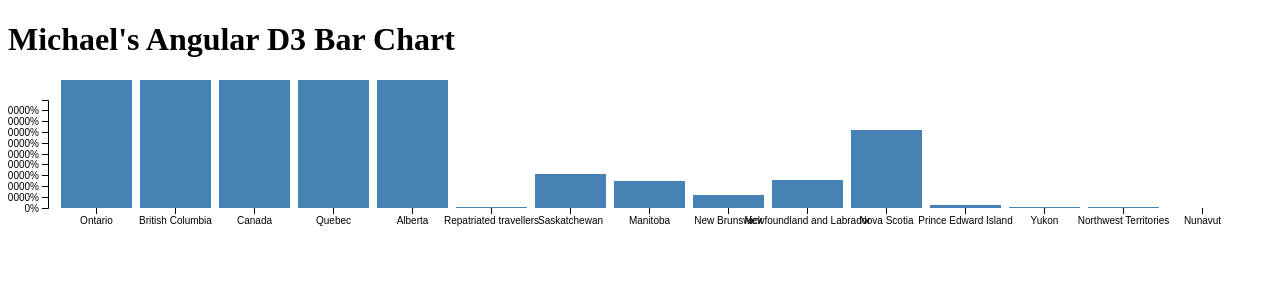
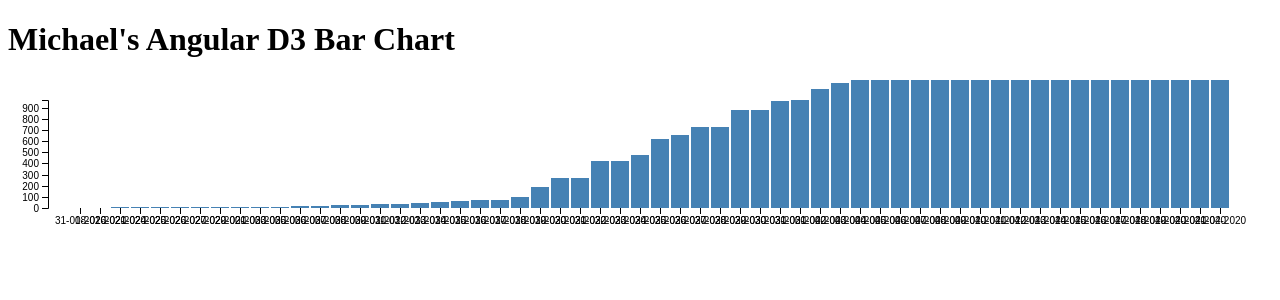
Before and after one commit to mbborromeo/angular-d3-graph, an Angular app: page / in a window 1280 px wide. Shown: the top 300 px of the page. Built offline with nearby package versions, Linux system fonts and the light colour scheme.

Commit message:
draft BC cases only

```diff
--- a/src/app/app.component.ts
+++ b/src/app/app.component.ts
@@ -34,7 +34,8 @@ export class AppComponent {
       console.log('state and cases field names', data.columns[1], data.columns[4]);
       console.log('2nd data entry', data[1]);
 
-      return data; // d3.csv returns a promise, so need a return statement
+      // filter out British Columbia only
+      return data.filter(d => d.pruid==59); // data, d3.csv returns a promise, so need a return statement
     });
 
     // simplified
--- a/src/app/bar-chart/bar-chart.component.ts
+++ b/src/app/bar-chart/bar-chart.component.ts
@@ -58,12 +58,12 @@ export class BarChartComponent implements OnChanges {
       .scaleBand()
       .rangeRound([0, contentWidth])
       .padding(0.1)
-      .domain(data.map(d => d.prname));
+      .domain( data.map(d => d.date) ); // map so grouped together and displayed as one
 
     const y = d3
       .scaleLinear()
       .rangeRound([contentHeight, 0])
-      .domain([0, d3.max(data, d => d.numconf)]);
+      .domain( [0, d3.max(data, d => d.numconf)] ); // [0, d3.max(data, d => d.numconf)]
 
     const g = svg.append('g')
       .attr('transform', 'translate(' + this.margin.left + ',' + this.margin.top + ')');
@@ -75,7 +75,7 @@ export class BarChartComponent implements OnChanges {
 
     g.append('g')
       .attr('class', 'axis axis--y')
-      .call(d3.axisLeft(y).ticks(10, '%'))
+      .call(d3.axisLeft(y)) // d3.axisLeft(y).ticks(10, '%')
       .append('text')
         .attr('transform', 'rotate(-90)')
         .attr('y', 6)
@@ -87,7 +87,7 @@ export class BarChartComponent implements OnChanges {
       .data(data)
       .enter().append('rect')
         .attr('class', 'bar')
-        .attr('x', d => x(d.prname))
+        .attr('x', d => x(d.date))
         .attr('y', d => y(d.numconf))
         .attr('width', x.bandwidth())
         .attr('height', d => contentHeight - y(d.numconf));
--- a/src/app/data/data.model.ts
+++ b/src/app/data/data.model.ts
@@ -3,4 +3,5 @@ export interface DataModel {
   //frequency: number;
   prname: string; // state
   numconf: number; // cases
+  date: string;
 }
```
